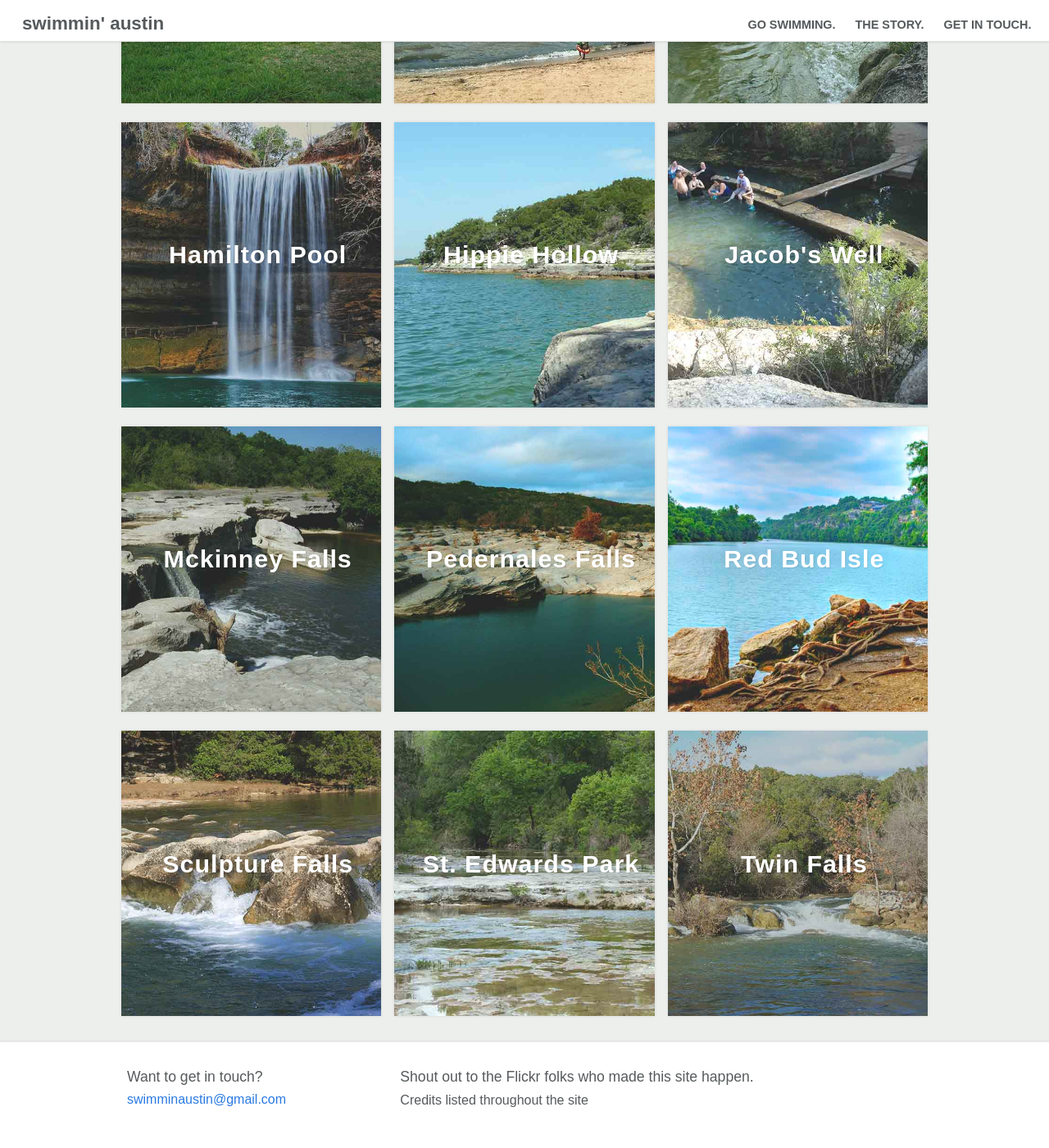
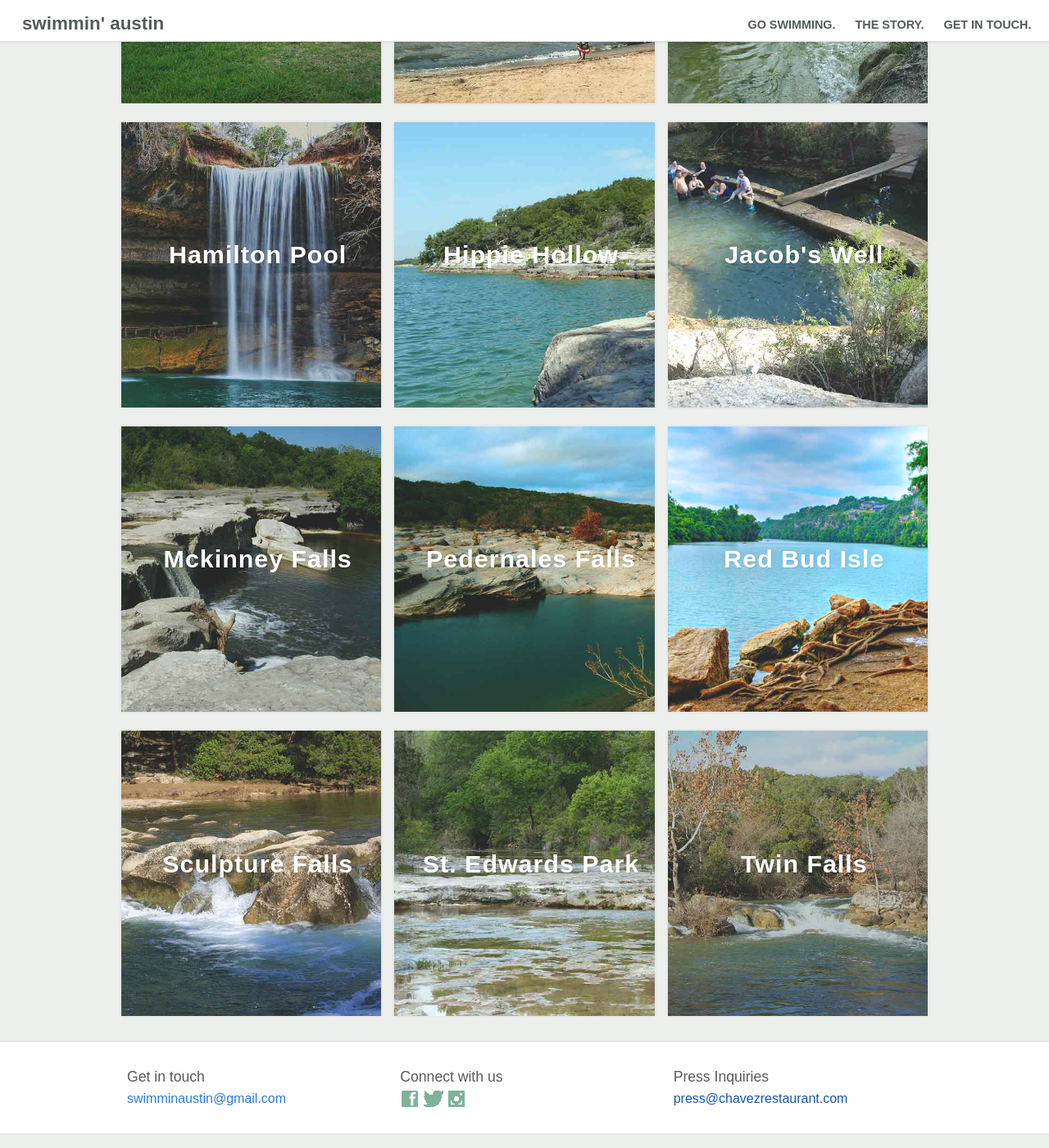
Before and after one commit to stephskaggs/swimnaustin, a Jekyll site: the page built from index.html, in a window 1280 px wide and 1400 px high, scrolled down 1720 px. Shown: the whole window at 82% size. Built offline with Jekyll 4.4.1, drawn with Linux system fonts in a browser that asks for light colours; nearby versions of some CDN libraries; some web fonts are replaced.

Commit message:
added social links to the footer

```diff
--- a/_includes/footer.html
+++ b/_includes/footer.html
@@ -1,7 +1,7 @@
-  <section class="site-footer">
+<!--   <section class="site-footer">
 
 
-            <div class="row">
+          <div class="row">
 
                 <div class="email columns small-12 large-4">
                     <h5>Want to get in touch?</h5>
@@ -10,10 +10,39 @@
 
 
 
-                <div class="press columns small-12 large-8">
+                <div class="flickr columns small-12 large-6">
                     <h5> Shout out to the Flickr folks who made this site happen.<h5>
-                   <!--  <a href class="page-link" href="contact"</a> -->
                     <p> Credits listed throughout the site</p>
+                </div>
+
+          </div>
+
+  </section> -->
+
+    <section class="site-footer">
+
+            <!-- TODO add a foundation row wrapping this content. do  -->
+            <div class="row">
+                <!-- TODO for each of these 3 divs, add foundation columns so that they sit side by side. make them stack at small screen sizes. -->
+
+                <div class="email columns small-12 large-4">
+                    <h5>Get in touch</h5>
+                    <a href="mailto:swimminaustin@gmail.com">swimminaustin@gmail.com</a>
+                </div>
+
+                <div class="social columns small-4">
+                    <h5>Connect with us</h5>
+                    <div class="social-links clearfix">
+                            <img src= "{{"/img/facebook.png" | prepend: site.baseurl }}" alt="">
+                            <img src= "{{"/img/twitter.png" | prepend: site.baseurl }}" alt="">
+                            <img src= "{{"/img/instagram.png" | prepend: site.baseurl }}" alt="">
+                    </div>
+                </div>
+
+                <div class="press columns small-4">
+                    <h5>Press Inquiries</h5>
+                    <!-- TODO make this an email link -->
+                    <a href="">press@chavezrestaurant.com</a>
                 </div>
 
             </div>
--- a/_sass/_layout.scss
+++ b/_sass/_layout.scss
@@ -132,13 +132,20 @@
     padding: $spacing-unit 0;
     background-color: white;
     box-shadow: 0 0 3px rgba(0, 0, 0, 0.1);
-    min-height: 50px;
+    // min-height: auto;
+    height: auto;
     // max-height: 50px;
+    // border: black solid;
+
 
     h5 {
-        margin-bottom: .2em;
+        margin-bottom: .1em;
     }
 
+    .social-links  {
+    opacity: 0.8;
+    padding-right: 1.5em;
+    }
 }
 
 // .footer-heading {
```
Also changed, not shown: img/facebook.png (added), img/instagram.png (added), img/twitter.png (added).
